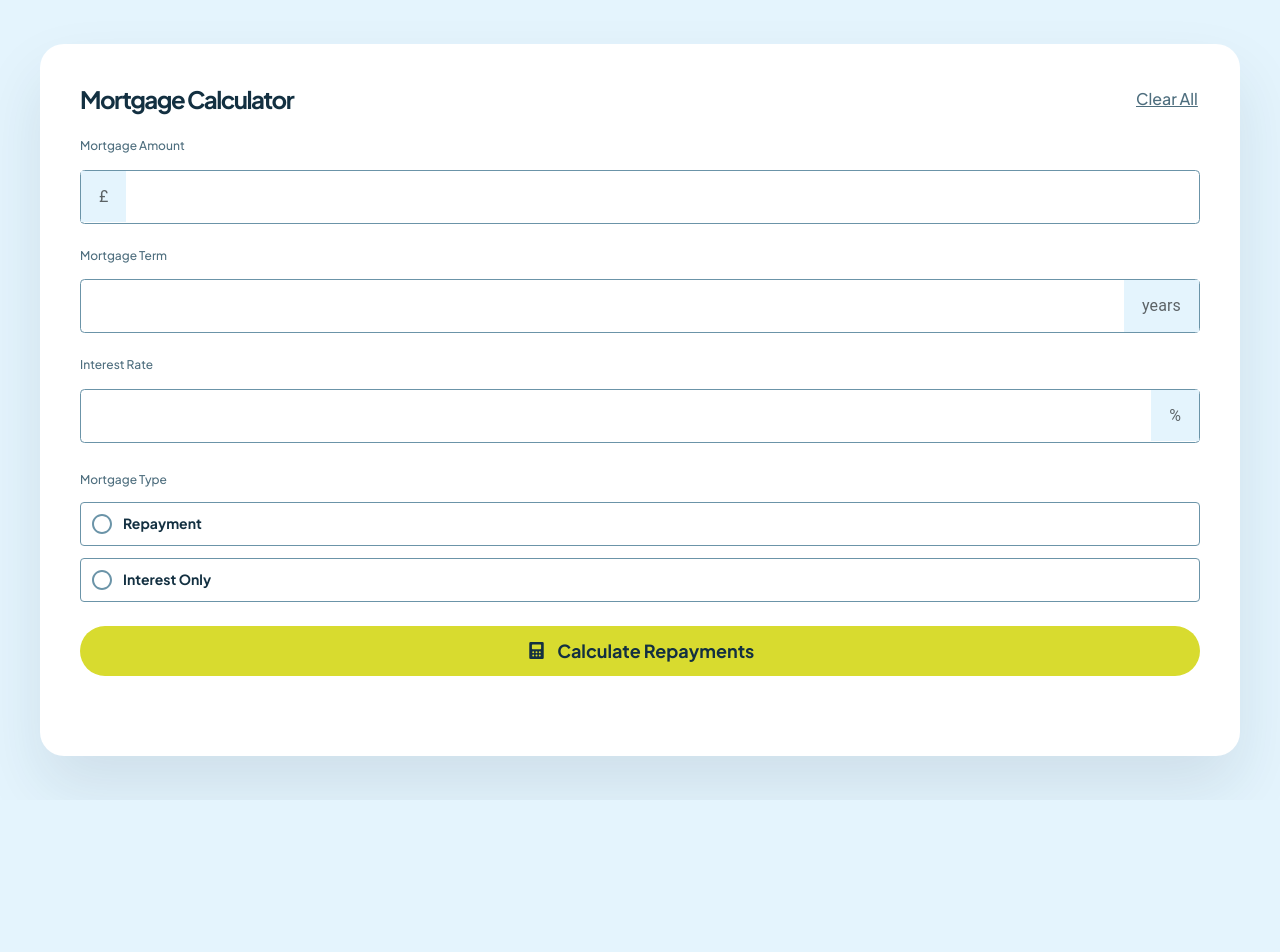
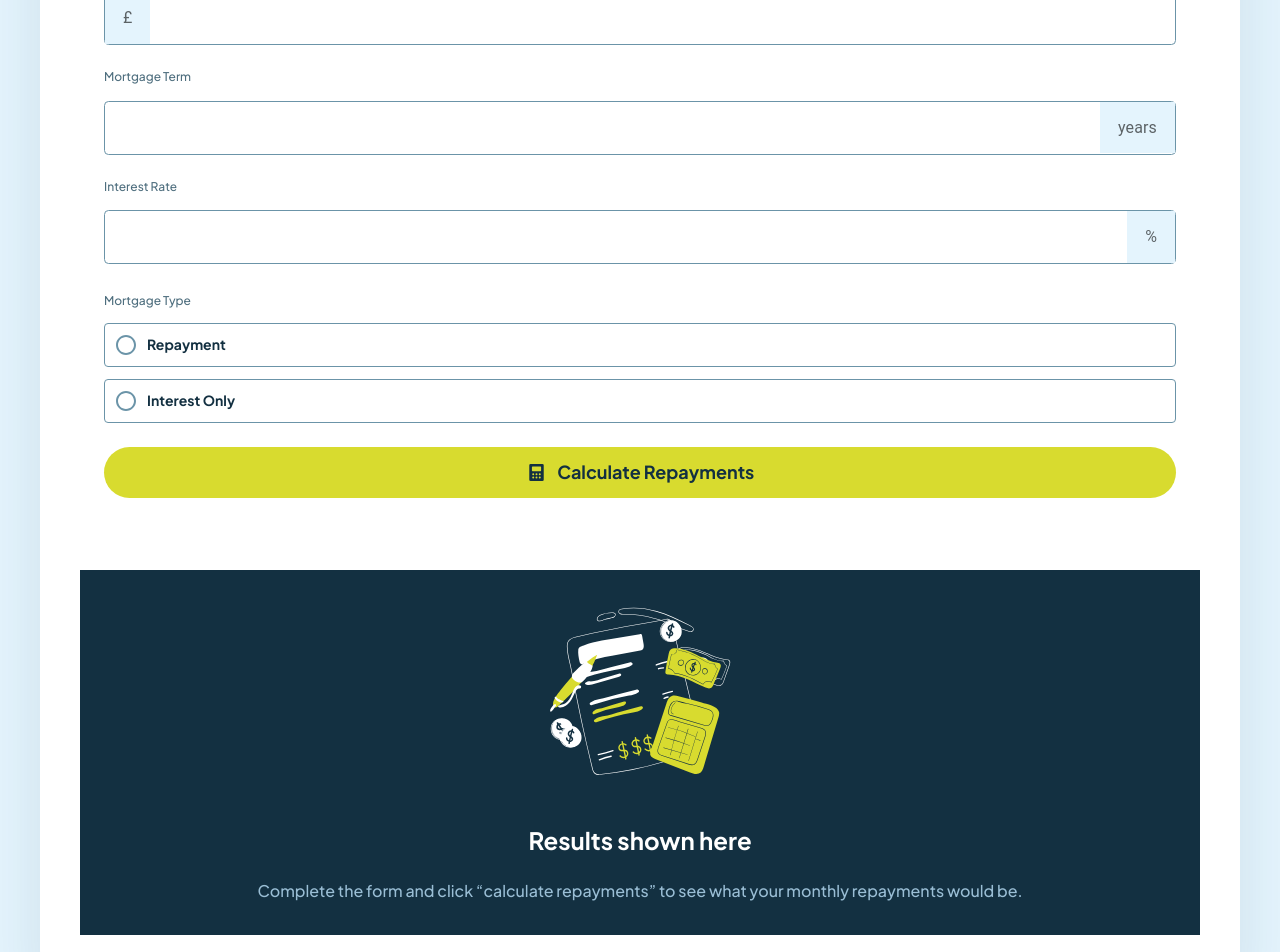
Before and after one commit to mckoyd/wolf-mortgage-repayment-calculator, a React app: page /#/ in a window 1280 px wide. Shown: the top 952 px of the page. Before the commit the page ends 800 px from the top, so only its background shows below. Built offline with nearby package versions, Linux system fonts and the light colour scheme.

Commit message:
adds empty results container

```diff
--- a/src/components/ResultsContainer.tsx
+++ b/src/components/ResultsContainer.tsx
@@ -1,10 +1,24 @@
-import { Grid } from "@mui/material";
+import { Grid, Typography } from "@mui/material";
 import React from "react";
 import { useResultsContainerStyles } from "../styles/resultsContainer.styles";
+import { ReactComponent as EmptyCalculator } from "../assets/images/illustration-empty.svg";
 
 const ResultsContainer: React.FC = () => {
   const { classes } = useResultsContainerStyles();
-  return <Grid container className={classes.resultsItemContainer}></Grid>;
+  return (
+    <Grid container className={classes.results}>
+      <Grid item>
+        <EmptyCalculator />
+      </Grid>
+      <Typography className={classes.emptyResultsTitle}>
+        Results shown here
+      </Typography>
+      <Typography className={classes.emptyResultsSubtitle}>
+        Complete the form and click “calculate repayments” to see what your
+        monthly repayments would be.
+      </Typography>
+    </Grid>
+  );
 };
 
 export default ResultsContainer;
--- a/src/pages/Landing.tsx
+++ b/src/pages/Landing.tsx
@@ -21,7 +21,9 @@ const Landing: React.FC = () => {
         <Header />
         <Form />
       </Grid>
-      <ResultsContainer />
+      <Grid item className={classes.resultsItemContainer}>
+        <ResultsContainer />
+      </Grid>
     </Grid>
   );
 };
--- a/src/styles/landing.styles.ts
+++ b/src/styles/landing.styles.ts
@@ -2,8 +2,6 @@ import { tss } from "tss-react/mui";
 
 export const useLandingStyles = tss.create(({ theme }) => ({
   mainContainer: {
-    padding: "2em 1.5em",
-    gap: "2em",
     background: theme.palette.common.white,
 
     [theme.breakpoints.up("sm")]: {
@@ -19,10 +17,11 @@ export const useLandingStyles = tss.create(({ theme }) => ({
   },
 
   formItemContainer: {
+    padding: "2em 1.5em",
+    gap: "2em",
     display: "flex",
     flexDirection: "column",
     width: "100%",
-    gap: "1.5em",
   },
   resultsItemContainer: {
     display: "flex",
--- a/src/styles/resultsContainer.styles.ts
+++ b/src/styles/resultsContainer.styles.ts
@@ -1,9 +1,27 @@
+import { CSSProperties } from "react";
 import { tss } from "tss-react/mui";
 
 export const useResultsContainerStyles = tss.create(({ theme }) => ({
-  resultsItemContainer: {
+  results: {
     display: "flex",
     flexDirection: "column",
     width: "100%",
+    background: theme.palette.common.slate9,
+    justifyContent: "center",
+    alignItems: "center",
+    padding: "2em 1.5em",
+    gap: "1.5em",
+  },
+
+  emptyResultsTitle: {
+    ...(theme.typography.preset2 as CSSProperties),
+    color: theme.palette.common.white,
+    textAlign: "center",
+    letterSpacing: 0,
+  },
+  emptyResultsSubtitle: {
+    ...(theme.typography.preset4 as CSSProperties),
+    color: theme.palette.common.slate3,
+    textAlign: "center",
   },
 }));
```
